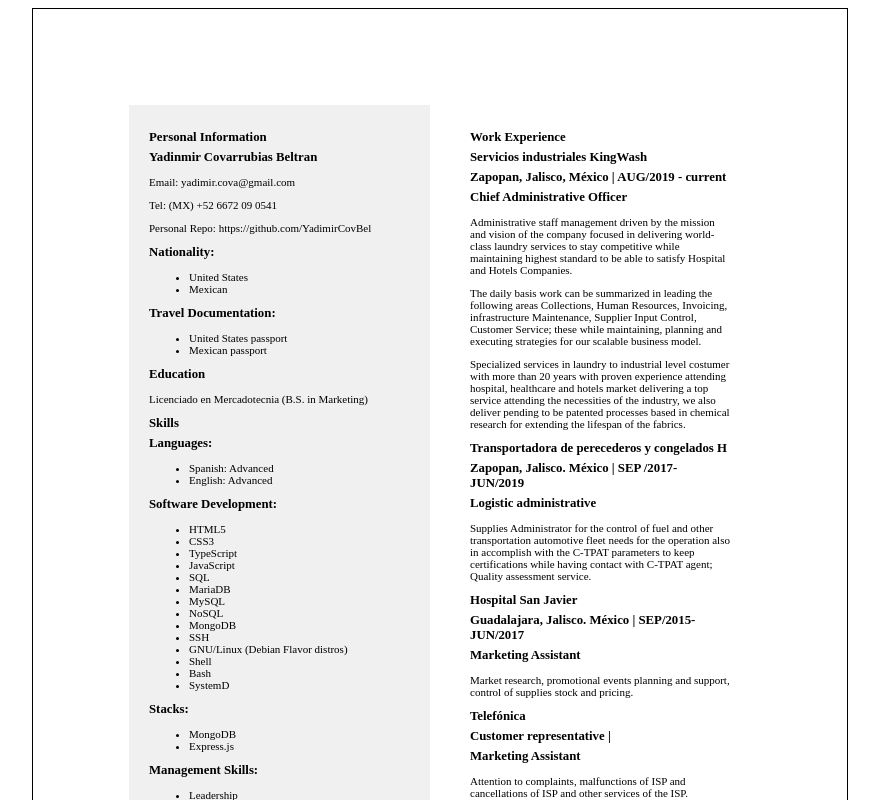
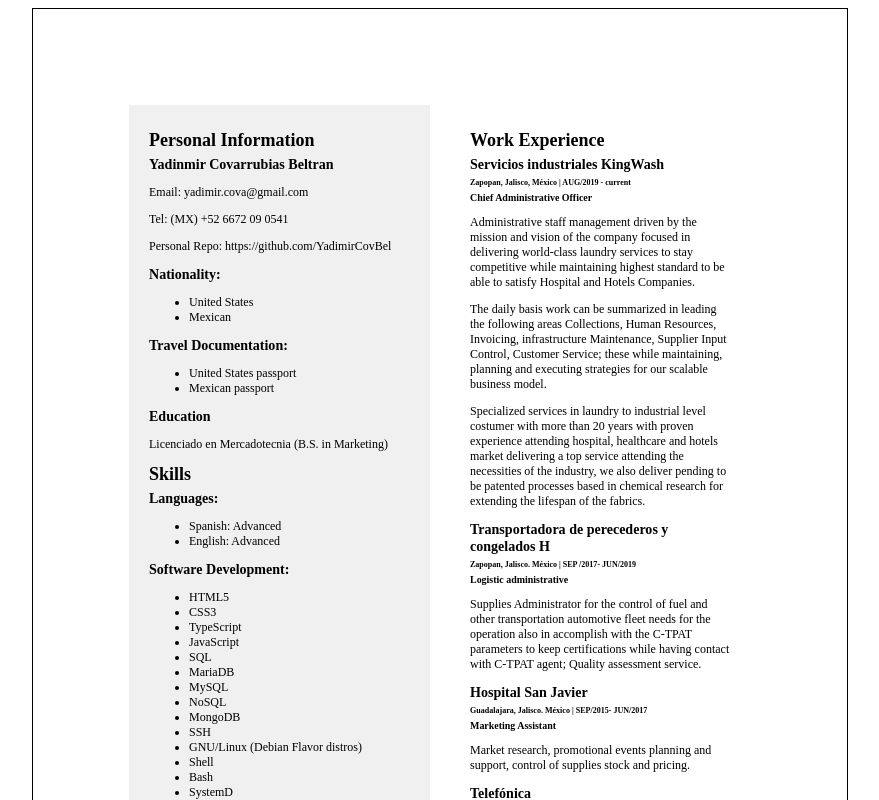
Before and after one commit to YadimirCovBel/cvWebpage, an Angular app in the folder cv-project/: page / in a window 1280 px wide. Shown: the top 800 px of the page, without its empty margins (200-1079 px from the left). Built offline with nearby package versions, Linux system fonts and the light colour scheme.

Commit message:
errease overflow and font-size: 1vw

```diff
--- a/cv-project/src/app/cv/cv.component.css
+++ b/cv-project/src/app/cv/cv.component.css
@@ -9,7 +9,7 @@
     grid-template-columns: 1fr 1fr;
     grid-template-rows: auto auto;
     gap: 20px;
-    overflow: auto;
+
   }
 
   .row {
@@ -32,5 +32,4 @@
     margin-top: 5px;
     margin-bottom: 5px;
     padding: 0;
-    font-size: 1vw;
   }
```
